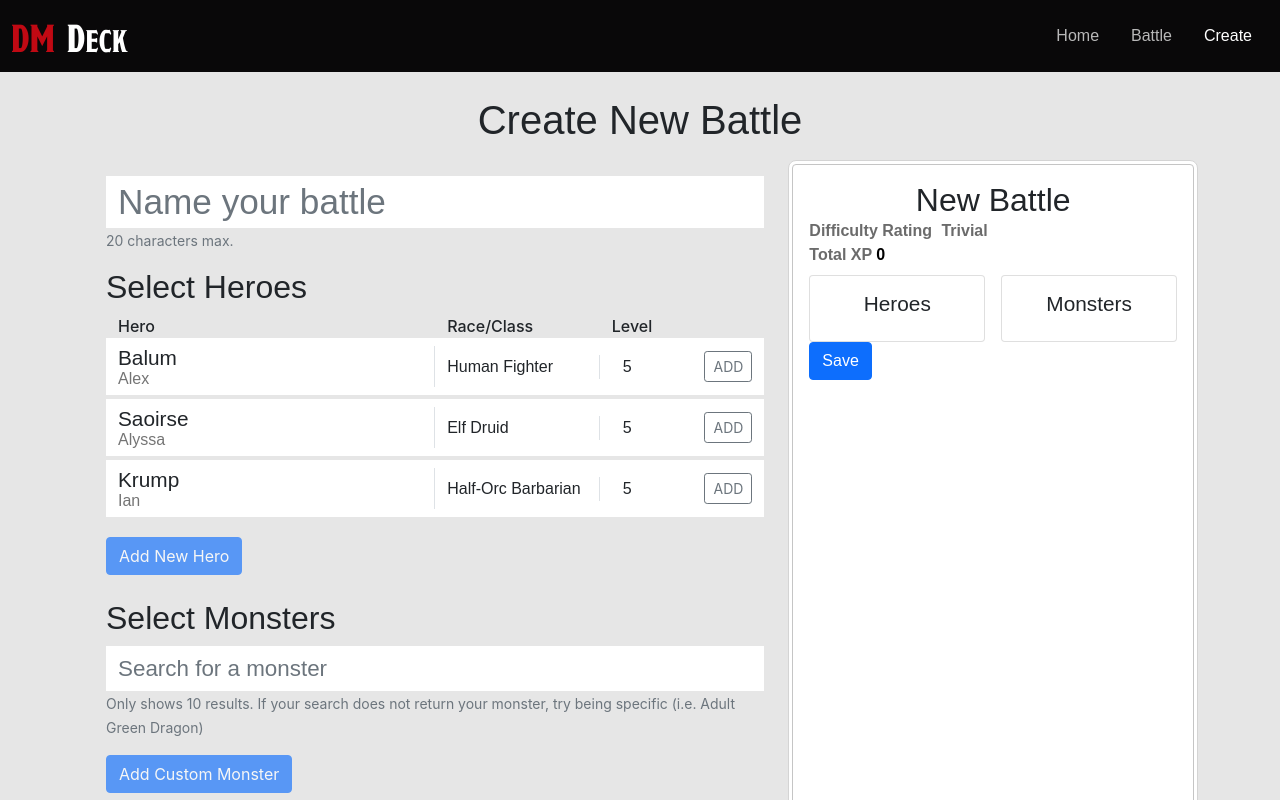
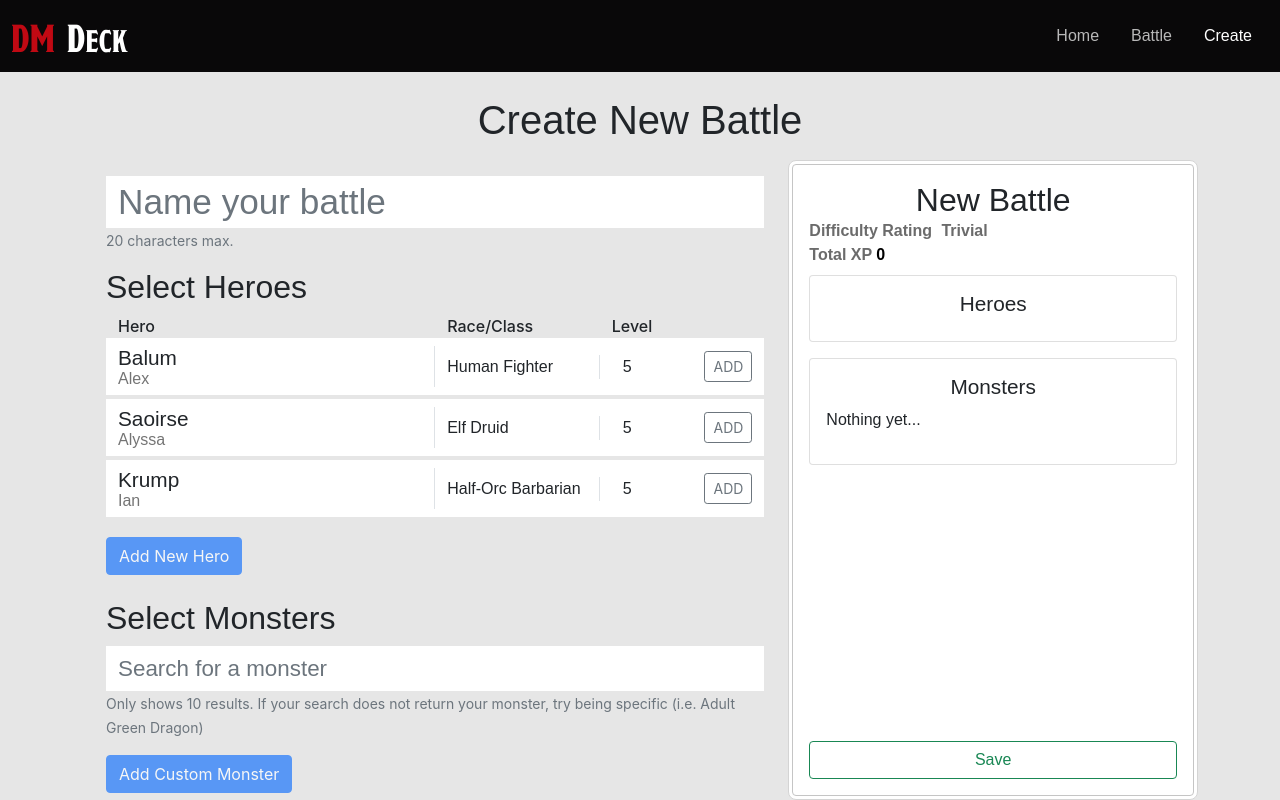
Before and after one commit to awidener3/dm-deck, a React (Create React App) app in the folder client/: page /create-battle in a window 1280 px wide. Built offline with nearby package versions, Linux system fonts and the light colour scheme; a web font is replaced by a local one.

Commit message:
Fixed responsive breakpoints of monster select

```diff
--- a/client/src/components/CreateBattleForm/index.jsx
+++ b/client/src/components/CreateBattleForm/index.jsx
@@ -120,17 +120,27 @@ const CreateBattleForm = ({
 			monsterData.results.results.length > 0 ? (
 				<Container className="mt-2 creature-grid">
 					<Row>
-						<Col md={9} xs={8} className="grid-header">
+						<Col lg={8} md={9} xs={8} className="grid-header">
 							{' '}
 							Monster
 						</Col>
-						<Col md={1} xs={1} className="text-center grid-header">
+						<Col
+							lg={1}
+							md="auto"
+							xs={1}
+							className="text-center grid-header"
+						>
 							CR
 						</Col>
-						<Col md={1} xs={1} className="text-center grid-header">
+						<Col
+							lg={1}
+							md="auto"
+							xs={1}
+							className="text-center grid-header"
+						>
 							XP
 						</Col>
-						<Col md={1} xs={1}></Col>
+						<Col xs="auto"></Col>
 					</Row>
 
 					{monsterData.results.results.map((monster) => (
@@ -138,7 +148,7 @@ const CreateBattleForm = ({
 							key={monster.slug}
 							className="creature-row mb-1 py-2 d-flex align-items-center"
 						>
-							<Col md={9} xs={8} className="border-end">
+							<Col lg={8} md={9} xs={8} className="border-end">
 								<div>
 									<h3 className="m-0 row-title">
 										{monster.name}{' '}
@@ -148,17 +158,17 @@ const CreateBattleForm = ({
 									</p>
 								</div>
 							</Col>
-							<Col md={1} xs={1} className="border-end">
+							<Col lg={1} md="auto" xs={1} className="border-end">
 								<p className="m-0 text-center">
 									{monster.challenge_rating}
 								</p>
 							</Col>
-							<Col md={1} xs={1}>
+							<Col lg={1} md="auto" xs={1}>
 								<p className="m-0 text-center">
 									{getXp(monster)}
 								</p>
 							</Col>
-							<Col md={1} xs="auto">
+							<Col xs="auto" className="ms-auto pe-2">
 								<button
 									type="button"
 									className="btn btn-outline-secondary btn-sm m-0"
--- a/client/src/components/CreateBattleSummary/createBattleSummary.scss
+++ b/client/src/components/CreateBattleSummary/createBattleSummary.scss
@@ -1,6 +1,6 @@
 .summary-card {
   width: 450px;
-  min-height: 30rem;
+  max-height: 40rem;
   background-color: #fff;
   border: 1px solid #d4d4d4;
   outline: 1px solid #c5c5c5;
--- a/client/src/components/CreateBattleSummary/index.jsx
+++ b/client/src/components/CreateBattleSummary/index.jsx
@@ -39,7 +39,7 @@ const CreateBattleSummary = ({
 	};
 
 	return (
-		<div className="summary-card mx-auto mt-2">
+		<div className="summary-card mx-auto mt-2 d-flex flex-column">
 			{/* Title */}
 			<h2 className="summary-card-title">{battleName || 'New Battle'}</h2>
 			{/* Stats */}
@@ -55,9 +55,9 @@ const CreateBattleSummary = ({
 				</p>
 			</div>
 
-			<div className="roster-container d-flex justify-content-around mt-2">
+			<div className="roster-container mt-2">
 				{/* Heroes */}
-				<article className="card roster-card me-2 p-3 w-100">
+				<article className="card roster-card p-3 w-100">
 					<h2 className="roster-title">Heroes</h2>
 					<div>
 						{selectedHeroes.map((hero) => (
@@ -71,20 +71,27 @@ const CreateBattleSummary = ({
 					</div>
 				</article>
 				{/* Monsters */}
-				<article className="card roster-card ms-2 p-3 w-100">
+				<article className="card roster-card mt-3 p-3 w-100">
 					<h2 className="roster-title">Monsters</h2>
 					<div>
-						{selectedMonsters.map((monster, index) => (
-							<p key={index} className="roster-creature-name m-0">
-								{monster.name}
-							</p>
-						))}
+						{selectedMonsters.length > 0 ? (
+							selectedMonsters.map((monster, index) => (
+								<p
+									key={index}
+									className="roster-creature-name m-0"
+								>
+									{monster.name}
+								</p>
+							))
+						) : (
+							<p>Nothing yet...</p>
+						)}
 					</div>
 				</article>
 			</div>
 			<Link
 				to="/battles"
-				className="btn btn-primary mt-auto"
+				className="btn btn-outline-success mt-auto"
 				onClick={handleSave}
 			>
 				Save
```
